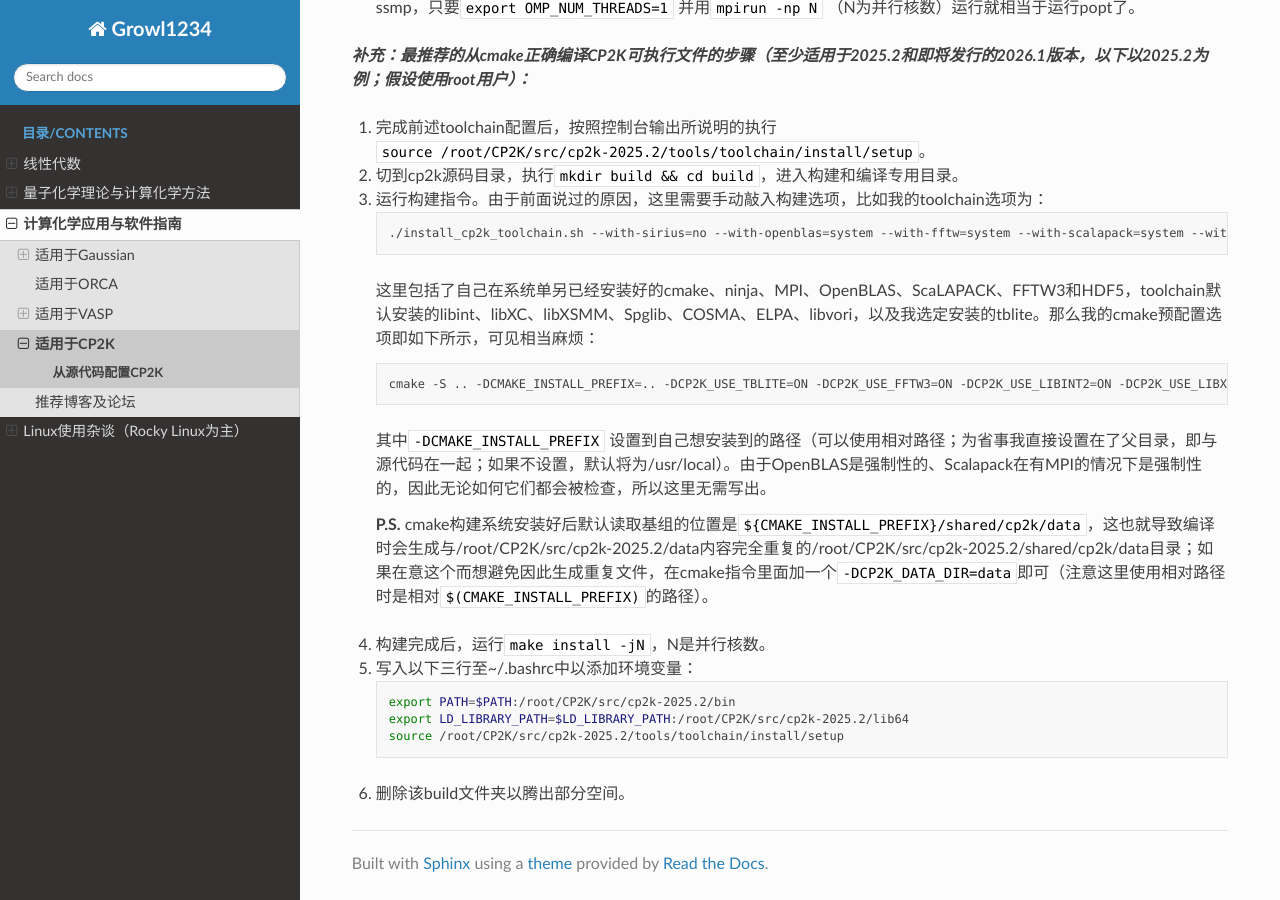
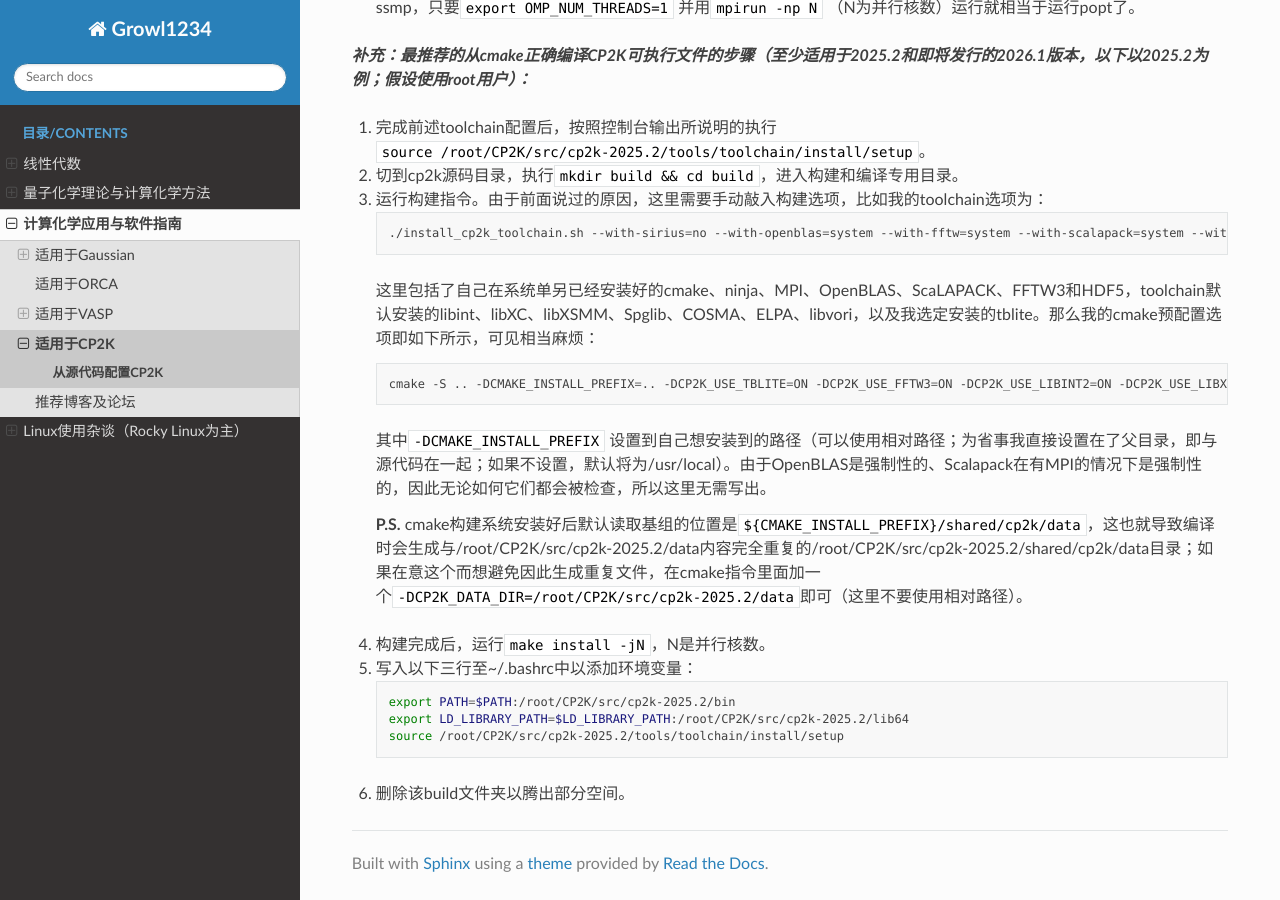
Before and after one commit to Growl1234/RTDProject, a Sphinx documentation site: the page built from source/applications/CP2K/installation.md, in a window 1280 px wide and 900 px high, scrolled down 988 px. Built offline with Sphinx 7.4.7 and the Read the Docs theme 3.1.0, drawn with Linux system fonts in a browser that asks for light colours.

Commit message:
Update installation.md

```diff
--- a/source/applications/CP2K/installation.md
+++ b/source/applications/CP2K/installation.md
@@ -39,7 +39,7 @@
 
 其中<code style="font-size: 14px;">-DCMAKE_INSTALL_PREFIX</code> 设置到自己想安装到的路径（可以使用相对路径；为省事我直接设置在了父目录，即与源代码在一起；如果不设置，默认将为/usr/local）。由于OpenBLAS是强制性的、Scalapack在有MPI的情况下是强制性的，因此无论如何它们都会被检查，所以这里无需写出。
 
-**P.S.** cmake构建系统安装好后默认读取基组的位置是<code style="font-size: 14px;">${CMAKE_INSTALL_PREFIX}/shared/cp2k/data</code>，这也就导致编译时会生成与/root/CP2K/src/cp2k-2025.2/data内容完全重复的/root/CP2K/src/cp2k-2025.2/shared/cp2k/data目录；如果在意这个而想避免因此生成重复文件，在cmake指令里面加一个<code style="font-size: 14px;">-DCP2K_DATA_DIR=data</code>即可（注意这里使用相对路径时是相对<code style="font-size: 14px;">$(CMAKE_INSTALL_PREFIX)</code>的路径）。</li>
+**P.S.** cmake构建系统安装好后默认读取基组的位置是<code style="font-size: 14px;">${CMAKE_INSTALL_PREFIX}/shared/cp2k/data</code>，这也就导致编译时会生成与/root/CP2K/src/cp2k-2025.2/data内容完全重复的/root/CP2K/src/cp2k-2025.2/shared/cp2k/data目录；如果在意这个而想避免因此生成重复文件，在cmake指令里面加一个<code style="font-size: 14px;">-DCP2K_DATA_DIR=/root/CP2K/src/cp2k-2025.2/data</code>即可（这里不要使用相对路径）。</li>
 
 <li> 构建完成后，运行<code style="font-size: 14px;">make install -jN</code>，N是并行核数。</li>
 
```
